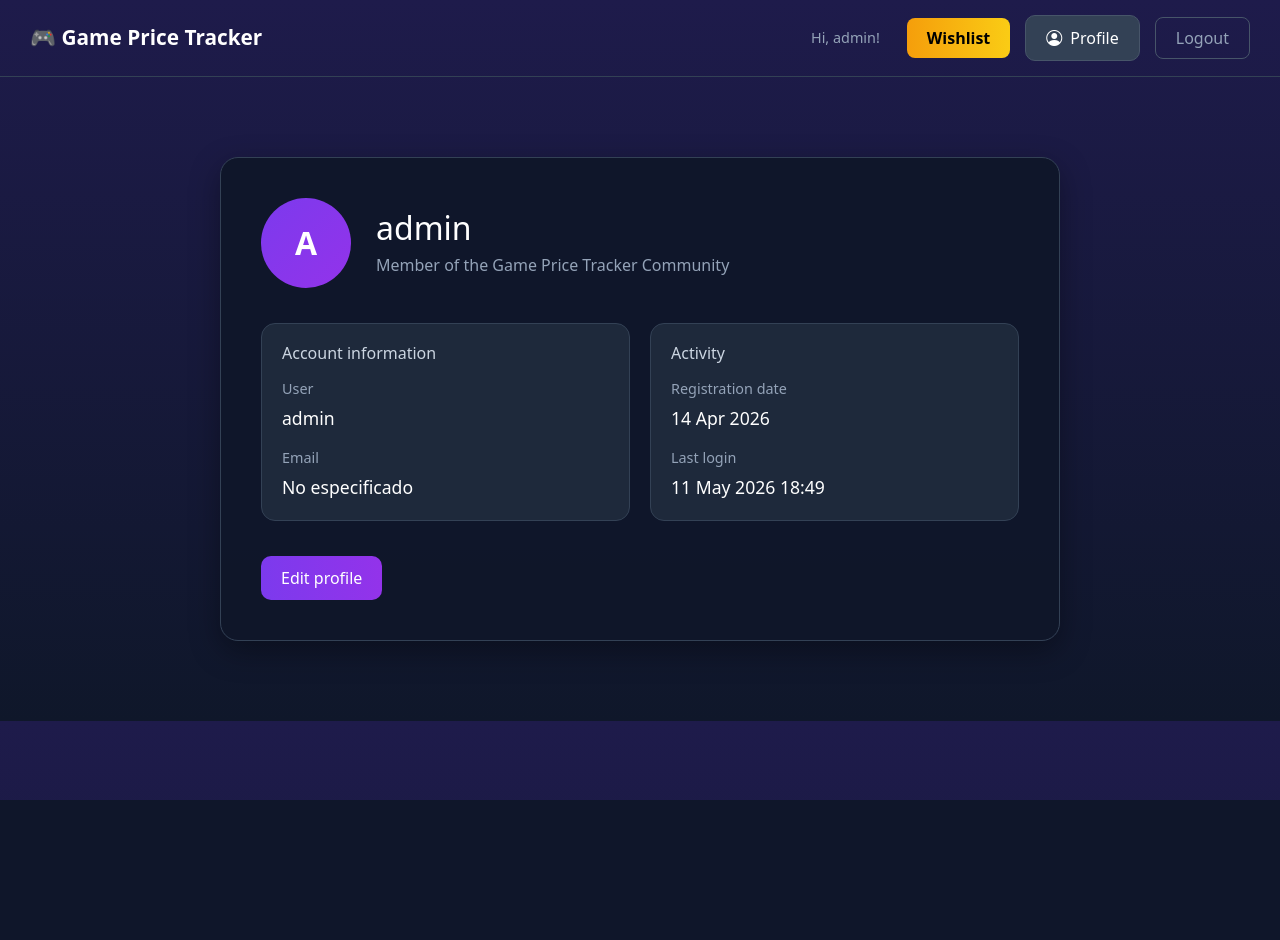
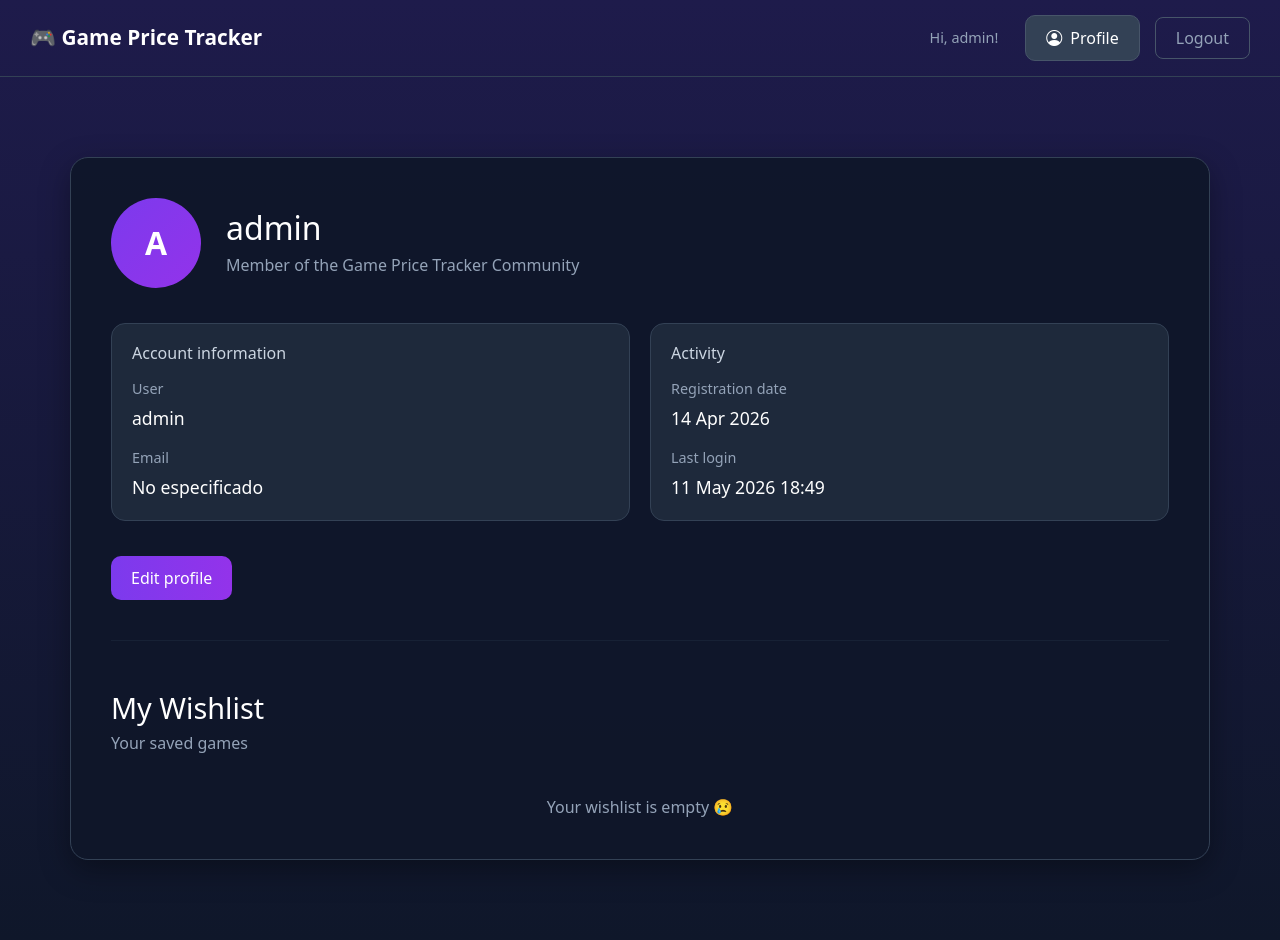
Before and after one commit to Mqif7305/ProjecteWeb, a Django app: page /profile/ in a window 1280 px wide. Before the commit the page ends 800 px from the top, so only its background shows below. Run offline with Django 5.2, Linux system fonts and the light colour scheme; a user stored in the database is signed in; data comes from the database, SQL or seed files in the repository; tables that the repository leaves empty hold one stand-in row (values such as "Sample post").

Commit message:
moved wishlist section to profile

```diff
--- a/projecte/games/views.py
+++ b/projecte/games/views.py
@@ -61,13 +61,9 @@
     return redirect(request.META.get('HTTP_REFERER', '/'))
 
 @login_required
-def wishlist_view(request):
+def profile_view(request):
     wishlist, created = Wishlist.objects.get_or_create(user=request.user)
-    return render(request, "games/wishlist.html", {"games": wishlist.games.all()})
-
-@login_required
-def profile_view(request):
-    return render(request,"profile.html")
+    return render(request,"profile.html", {"games": wishlist.games.all()})
 
 class SignUpView(CreateView):
     form_class = CustomUserCreationForm            # the form to show (username + password + confirm)
--- a/projecte/templates/base.html
+++ b/projecte/templates/base.html
@@ -78,22 +78,6 @@
             background: #475569;
             color: white;
         }
-
-        .btn-wishlist {
-            background: linear-gradient(90deg, #f59e0b, #facc15);
-            border: none;
-            color: black;
-            padding: 8px 20px;
-            border-radius: 8px;
-            text-decoration: none;
-            font-weight: bold;
-            transition: opacity 0.2s;
-        }
-
-        .btn-wishlist:hover {
-            opacity: 0.9;
-            color: black;
-        }
     </style>
 
     {% block extra_css %}{% endblock %}
@@ -115,8 +99,6 @@
             <span class="user-greeting">
                 Hi, {{ user.username }}!
             </span>
-
-            <a href="{% url 'wishlist' %}" class="btn-wishlist">Wishlist</a>
 
             <a href="{% url 'profile' %}" class="btn-profile">
                 <i class="bi bi-person-circle"></i>
--- a/projecte/templates/profile.html
+++ b/projecte/templates/profile.html
@@ -6,7 +6,7 @@
 <style>
 
     .profile-container {
-        max-width: 900px;
+        max-width: 1200px;
         margin: 50px auto;
         padding: 30px;
     }
@@ -129,6 +129,73 @@
             flex-direction: column;
         }
     }
+    /*wishlist styles*/
+    .wishlist-section {
+            margin-top: 50px;
+        }
+
+        .wishlist-header h2 {
+            font-size: 1.8rem;
+            margin-bottom: 5px;
+        }
+
+        .wishlist-header p {
+            color: #94a3b8;
+        }
+
+        .wishlist-card {
+            max-width: 320px;
+            background: #1e293b;
+            border: 1px solid #334155;
+            border-radius: 15px;
+            overflow: hidden;
+            transition: transform 0.2s;
+            height: 100%;
+        }
+
+        .wishlist-card:hover {
+            transform: translateY(-5px);
+        }
+
+        .wishlist-image {
+            width: 100%;
+            height: 170px;
+            object-fit: cover;
+        }
+
+        .wishlist-body {
+            padding: 15px;
+        }
+
+        .wishlist-title {
+            color: white;
+            font-weight: bold;
+            font-size: 1.1rem;
+        }
+
+        .wishlist-score {
+            color: #facc15;
+        }
+
+        .wishlist-price-box {
+            background-color: #0f172a;
+            padding: 10px;
+            border-radius: 8px;
+            margin-top: 10px;
+            color: white;
+        }
+
+        .wishlist-price {
+            float: right;
+            color: #22c55e;
+            font-weight: bold;
+        }
+
+        .empty-message {
+            text-align: center;
+            margin-top: 40px;
+            color: #94a3b8;
+        }
 
 </style>
 {% endblock %}
@@ -198,6 +265,79 @@
 
         </div>
 
+        <!--WISHLIST-->
+        <hr style="border-color:#334155; margin:40px 0;">
+
+        <div class="wishlist-section">
+
+            <div class="wishlist-header">
+                <h2>My Wishlist</h2>
+                <p>Your saved games</p>
+            </div>
+
+            {% if games %}
+
+                <div class="row mt-4">
+
+                    {% for juego in games %}
+
+                    <div class="col-md-4 mb-4">
+
+                        <div class="wishlist-card">
+
+                            {% if juego.details %}
+                                <img src="{{ juego.details.header_image }}"
+                                     class="wishlist-image"
+                                     alt="{{ juego.name }}">
+                            {% endif %}
+
+                            <div class="wishlist-body">
+
+                                <p class="wishlist-title">
+                                    {{ juego.name }}
+                                </p>
+
+                                {% if juego.details.score %}
+                                    <p class="wishlist-score">
+                                        ⭐ {{ juego.details.score }}
+                                    </p>
+                                {% endif %}
+
+                                <div class="wishlist-price-box">
+
+                                    <span>Steam</span>
+
+                                    <span class="wishlist-price">
+                                        {{ juego.price }}
+                                    </span>
+
+                                </div>
+
+                                <a href="{% url 'game_detail' juego.steam_id %}"
+                                   class="btn btn-details">
+                                    View Details →
+                                </a>
+
+                            </div>
+
+                        </div>
+
+                    </div>
+
+                    {% endfor %}
+
+                </div>
+
+            {% else %}
+
+                <div class="empty-message">
+                    Your wishlist is empty 😢
+                </div>
+
+            {% endif %}
+
+        </div>
+
     </div>
 
 </div>
--- a/projecte/urls.py
+++ b/projecte/urls.py
@@ -29,6 +29,5 @@
     path('game/<int:id>/', views.game_detail, name='game_detail'),
     path('search/', game_views.search_juegos, name='search_juegos'),
     path('wishlist/toggle/<int:id>/', views.toggle_wishlist, name='toggle_wishlist'),
-    path('wishlist/', views.wishlist_view, name='wishlist'),
     path('profile/', views.profile_view, name='profile'),
 ]
```
Also changed, not shown: projecte/templates/games/wishlist.html (deleted, +0 -143 lines).
